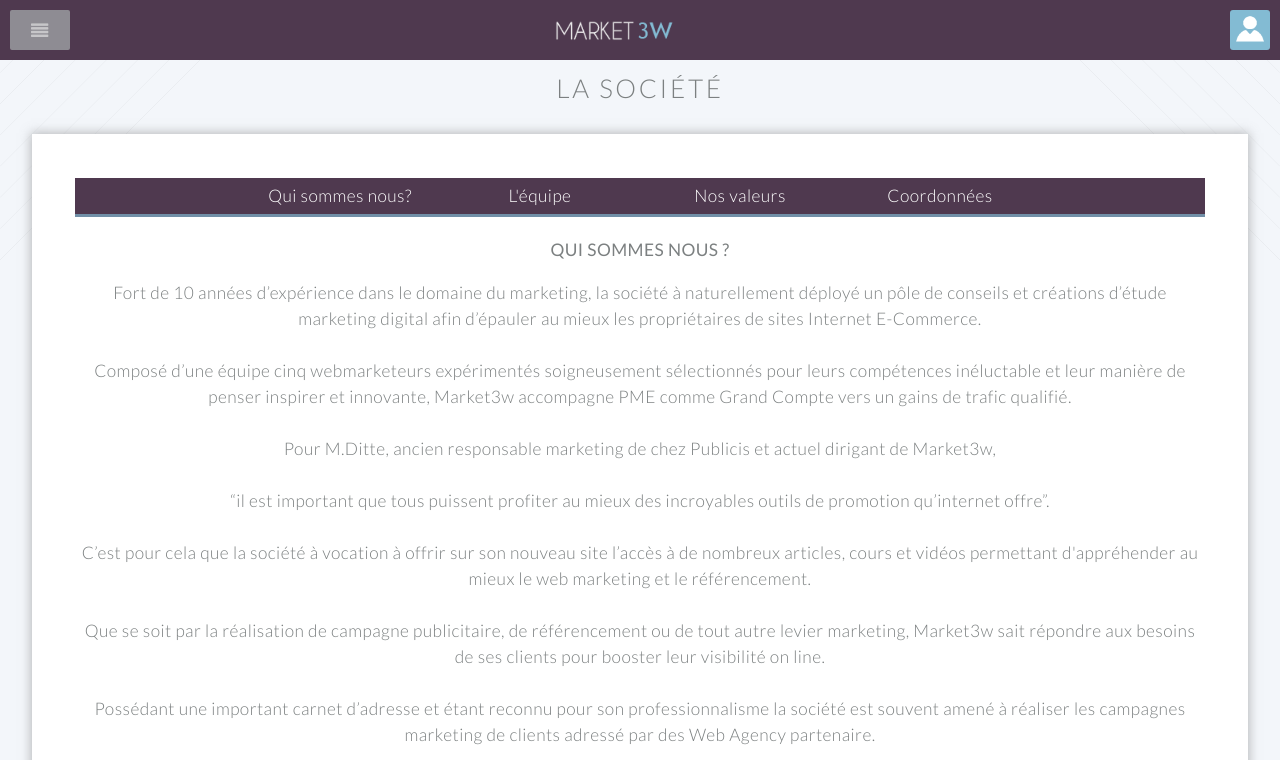
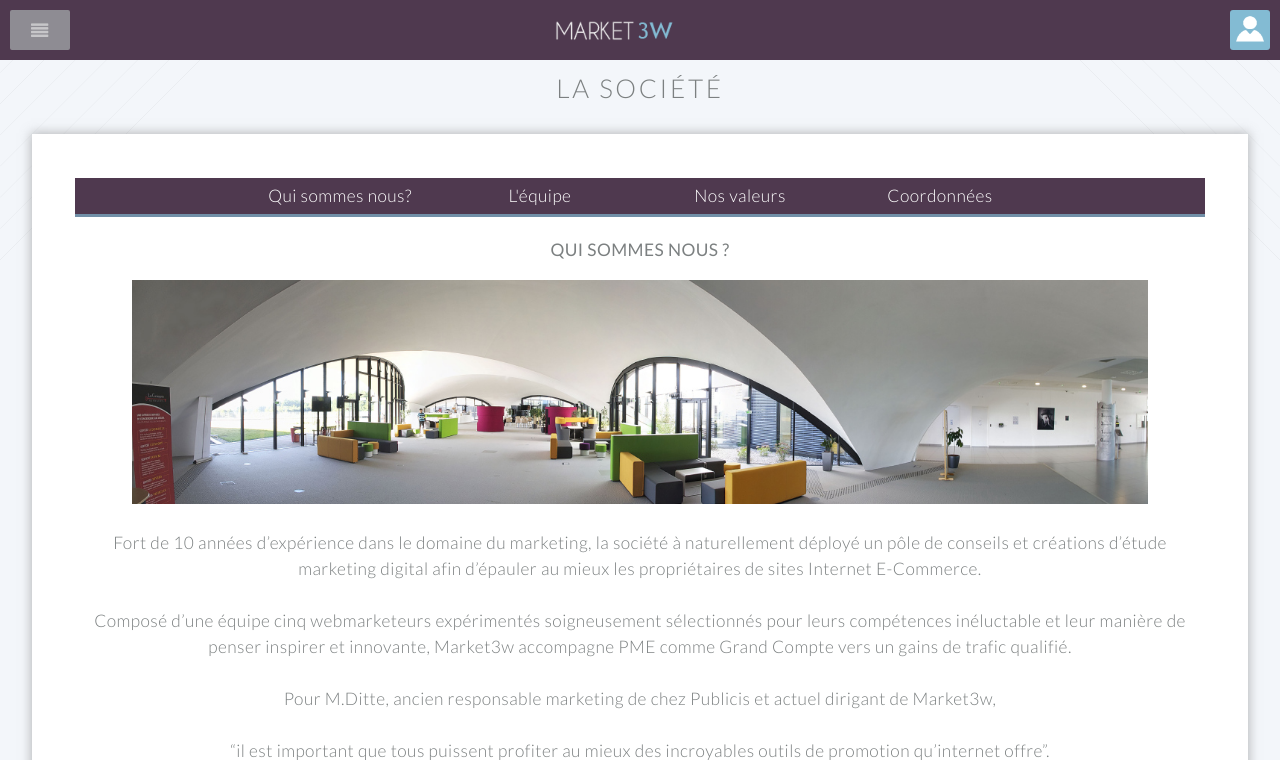
Before and after one commit to market3w/project, a PHP site: page /societe.php in a window 1280 px wide. Shown: the top 760 px of the page. Run offline with PHP 8.4, Linux system fonts and the light colour scheme.

Commit message:
insertion image société

```diff
--- a/siteweb/css/style.css
+++ b/siteweb/css/style.css
@@ -1125,3 +1125,9 @@
 			border: 1px solid #718FA7;
 			text-align: center;
 		}
+
+
+	.panora{
+		width: 90%;
+		display: block;
+	}
--- a/siteweb/societe.php
+++ b/siteweb/societe.php
@@ -38,6 +38,9 @@
                                   <div class="menu_societe"><a class="onglet_societe" href="#">Qui sommes nous?</a><a class="onglet_societe" href="#equipe">L'équipe</a><a class="onglet_societe" href="#valeurs">Nos valeurs</a><a class="onglet_societe" href="#mot">Coordonnées</a></div>
 
                                 <h1 style="font-weight:500;" >Qui sommes nous ?</h1>
+
+<img src="images/panora.jpg" class="panora" alt="image société" />
+<br/>
 
 Fort de 10 années d’expérience dans le domaine du marketing, la société à naturellement déployé un pôle de conseils et créations d’étude marketing digital afin d’épauler au mieux les propriétaires de sites Internet E-Commerce.
 <br/><br/>
```
Also changed, not shown: siteweb/images/panora.jpg (added).
